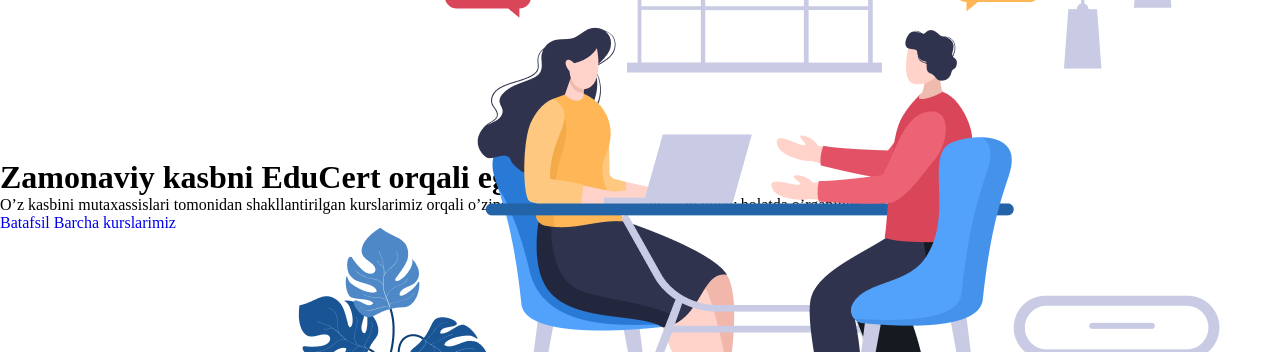
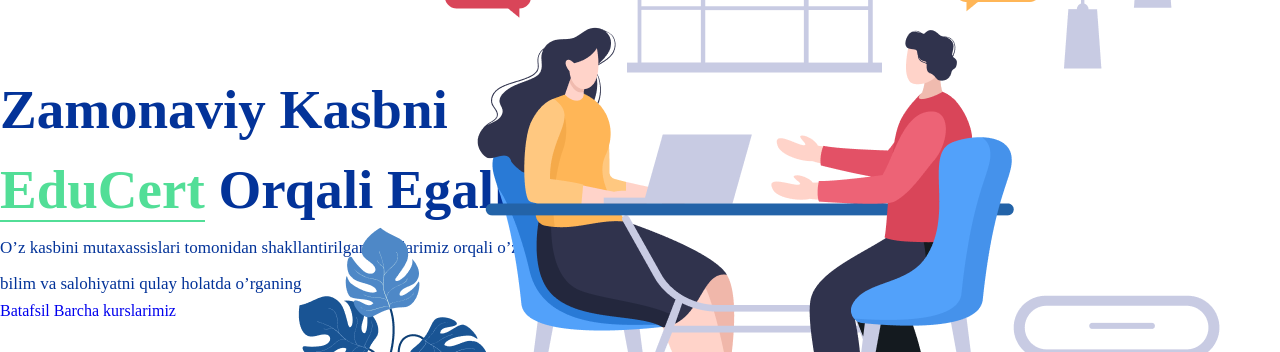
Before and after one commit to barotovbekhruzbek/educaticion, a Nuxt app: page / in a window 1280 px wide. Shown: the part 440-792 px from the top of the page. Built offline with nearby package versions, Linux system fonts and the light colour scheme.

Commit message:
change text main

```diff
--- a/public/assets/css/components/welcome.scss
+++ b/public/assets/css/components/welcome.scss
@@ -7,6 +7,30 @@
     flex: 1;
     display: flex;
     align-items: center;
+    width: 100%;
+    h1 {
+      font-size: 55px;
+      font-style: normal;
+      font-weight: 700;
+      line-height: 80px;
+      text-transform:capitalize;
+      color: $blue;
+      max-width: 50%;
+       span {
+        color: $yashil;
+        border-bottom: 2px solid $yashil
+
+       }
+    }
+    p{
+      color: $blue;
+      font-size: 17px;
+      font-style: normal;
+      font-weight: 400;
+      line-height: 36px;
+      max-width: 50%;
+    }
+
     img {
         position: absolute;
         right: 0;
```
